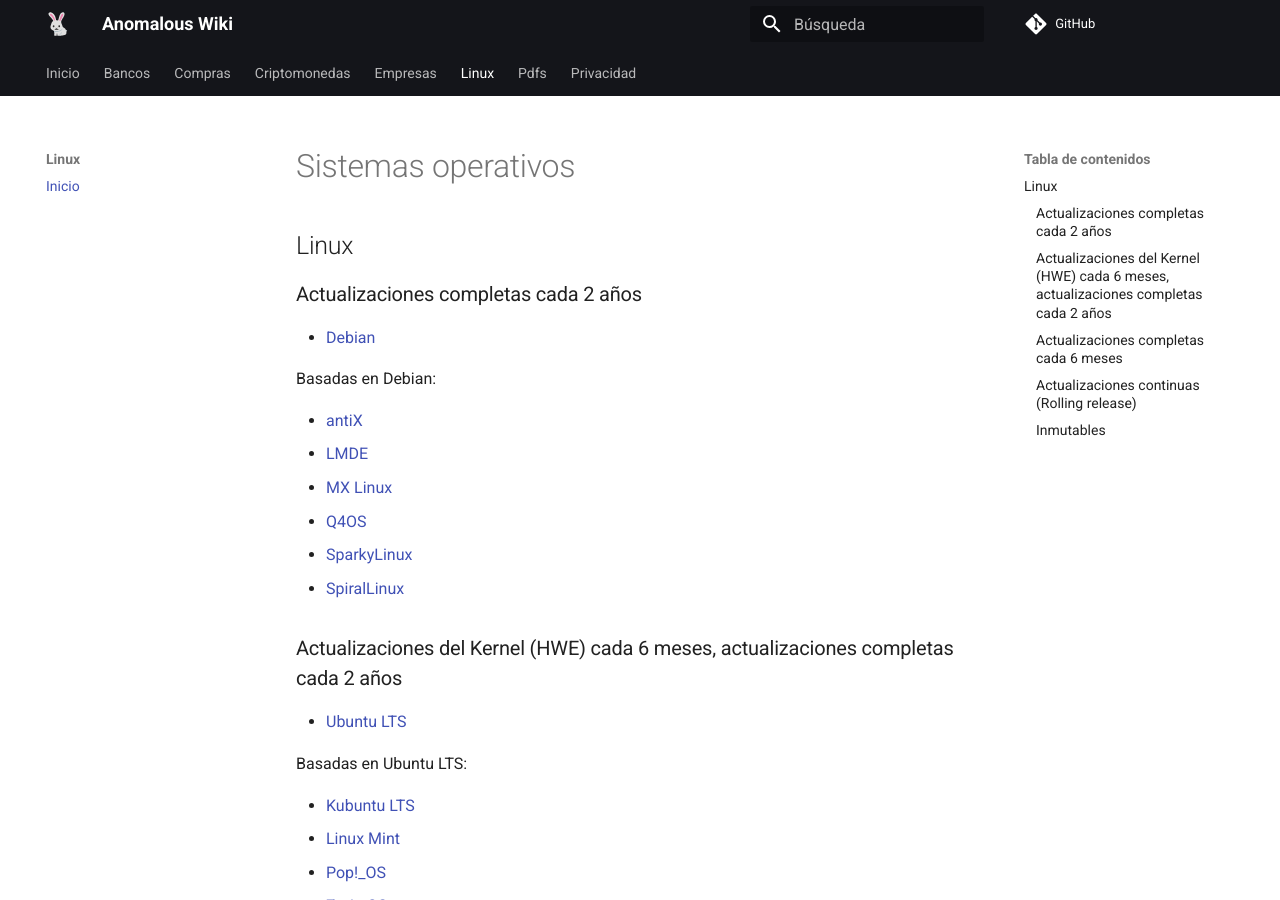
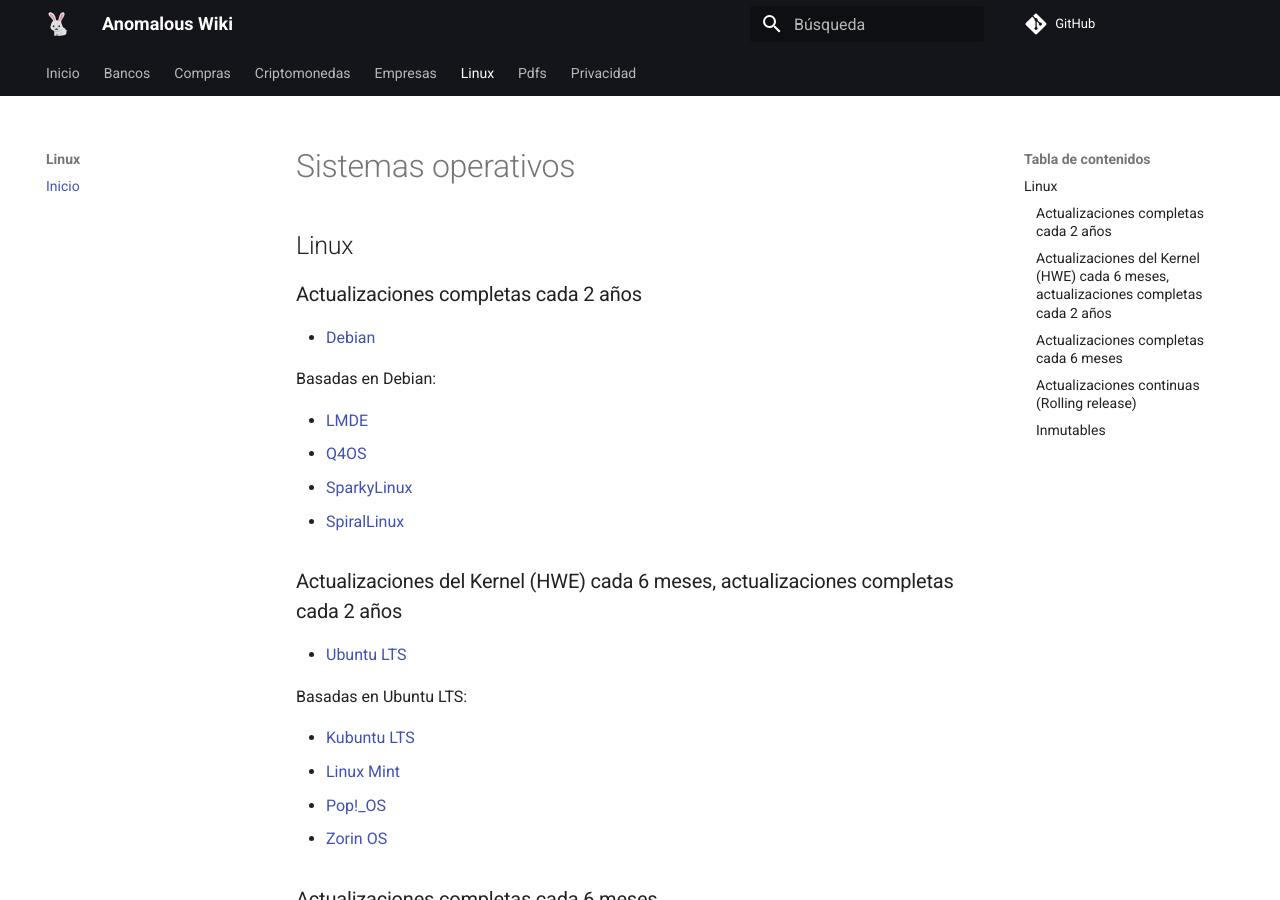
Before and after one commit to anomalouscode/wiki, an MkDocs documentation site: the page built from docs/linux/index.md, in a window 1280 px wide and 900 px high. Built offline with MkDocs 1.6.1 and Material for MkDocs 9.7.7, drawn with Linux system fonts in a browser that asks for light colours; comment, search, counter and statistics services are not loaded.

Commit message:
Update index.md

```diff
--- a/docs/linux/index.md
+++ b/docs/linux/index.md
@@ -12,9 +12,7 @@
 
 Basadas en Debian:
 
-- [antiX](https://antixlinux.com/)
 - [LMDE](https://linuxmint.com/download_lmde.php)
-- [MX Linux](https://mxlinux.org/)
 - [Q4OS](https://q4os.org/)
 - [SparkyLinux](https://sparkylinux.org/)
 - [SpiralLinux](https://spirallinux.github.io/)
```
